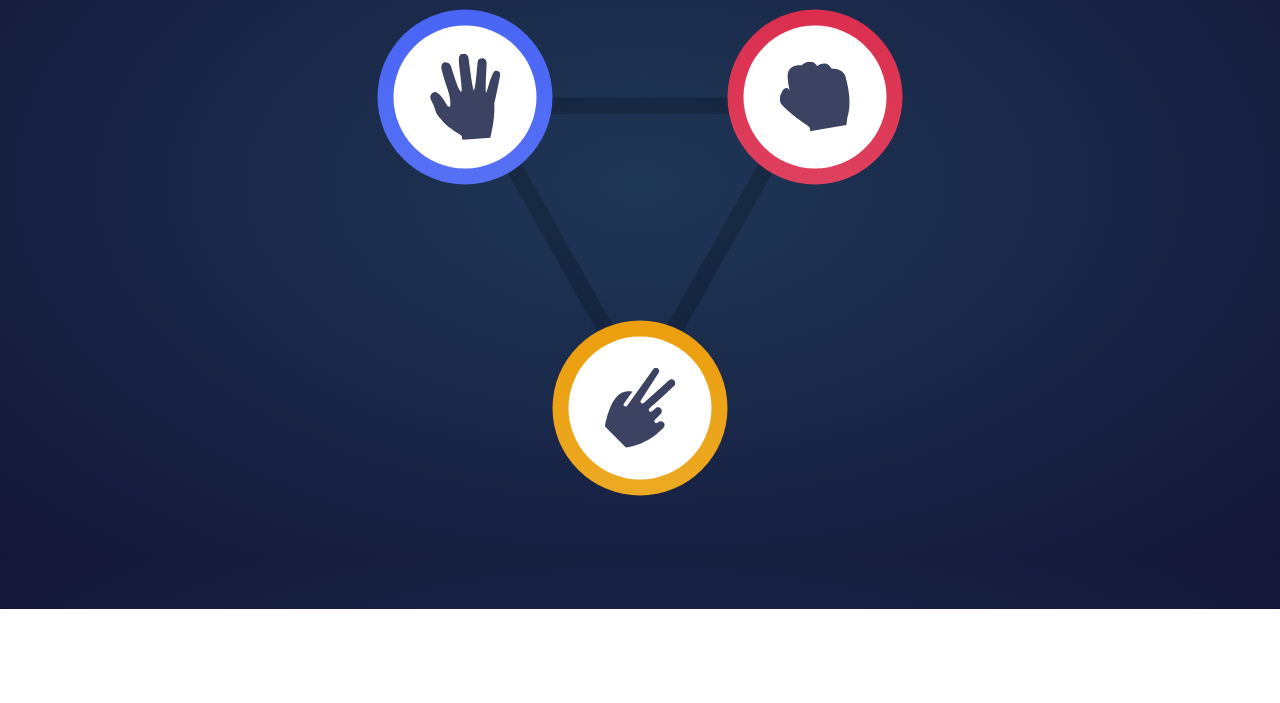
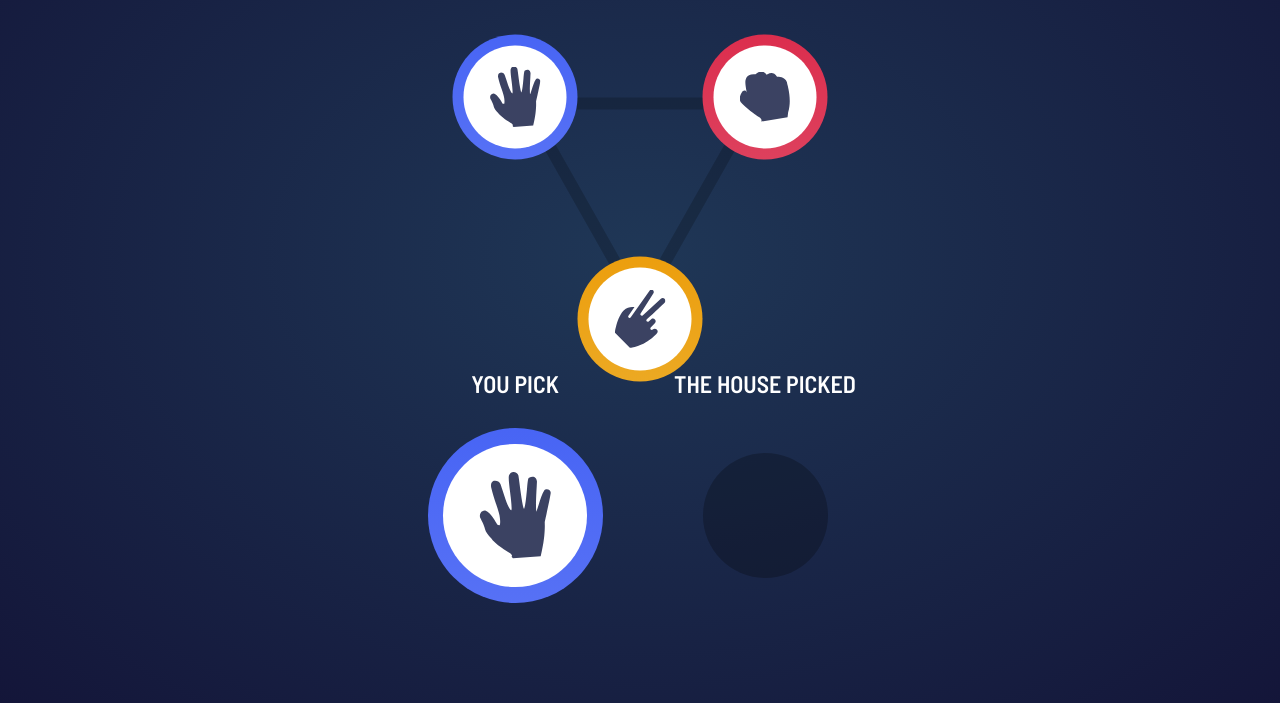
Before and after one commit to GrzegorzKobuszewski/PRS, a plain HTML site: page index.html in a window 1280 px wide. Shown: the part 191-894 px from the top of the page. Before the commit the page ends 800 px from the top, so only its background shows below. Drawn offline with Linux system fonts and the light colour scheme.

Commit message:
Dodanie 2 widoku i części skryptów

```diff
--- /dev/null
+++ b/app.js
@@ -0,0 +1,59 @@
+// state
+
+// scoer
+
+//player pich
+
+// ai pick
+
+
+
+
+const playerWinsLSKey = "playerWin";
+const AIWinsLSKey = "AIWins";
+
+let state = {
+    playerWins: localStorage.getItem(playerWinsLSKey) || 0,
+    AIWins: localStorage.getItem(AIWinsLSKey) || 0,
+    playerPick: null,
+    AIPick: null,
+};
+
+const renderScore = () => {
+    const pointsElement = document.querySelector(".points");
+    pointsElement.innerText = state.playerWins - state.AIWins;
+};
+
+
+const bindPickEvents = () => {
+    document.querySelectorAll(".options button").forEach((button) => {
+        button.addEventListener("click", (e) => {
+            pickByPlayer(e.currentTarget.dataset.pick);
+            pickByAI();
+
+        });
+    });
+};
+
+const pickByPlayer = (pickedOption) => {
+    state = {
+        ...state,
+        playerPick: pickedOption,
+    };
+};
+
+const pickByAI = (pickedOption) => {
+    const options = ["rock", "paper", "scissors"];
+    const AIPick = options[Math.floor(Math.random() * options.length)];
+    state = {
+        ...state,
+        AIPick,
+    };
+};
+
+const init = () => {
+    renderScore();
+    bindPickEvents();
+};
+
+init();
--- a/index.html
+++ b/index.html
@@ -36,31 +36,53 @@
 
   </header>
 
+
   <main>
 
     <section class="options">
 
-      <button class="button button--paper">
+      <button class="button button--paper" data-pick="paper">
         <div class="button__image-container">
           <img src="./images/icon-paper.svg" alt="Paper - Papier">
         </div>
       </button>
 
-      <button class="button button--rock">
+      <button class="button button--rock" data-pick="rock">
         <div class="button__image-container">
           <img src="./images/icon-rock.svg" alt="Rock - Kamień">
         </div>
       </button>
 
-      <button class="button button--scissors">
+      <button class="button button--scissors" data-pick="scissors">
         <div class="button__image-container">
           <img src="./images/icon-scissors.svg" alt="Scissors - Nożyce">
         </div>
       </button>
 
+    </section>
+
+
+    <section class="battle">
+
+      <div class="pick-up">
+        <span class="battle__title">YOU PICK</span>
+        <div class="button button--paper">
+          <div class="button__image-container">
+            <img src="./images/icon-paper.svg" alt="Paper - Papier">
+          </div>
+        </div>
+      </div>
+
+
+      <div class="pick-up">
+        <span class="battle__title">THE HOUSE PICKED</span>
+          <div class="pick-up_placeholder"></div>
+
+      </div>
+
+
 
     </section>
-
 
 
 
@@ -73,6 +95,7 @@
     Coded by <a href="#">Your Name Here</a>.
   </div> -->
 
+    <script src="app.js"></script>
 </body>
 
 </html>
--- a/styles.css
+++ b/styles.css
@@ -29,7 +29,7 @@ header {
     display: flex;
     align-items: center;
     justify-content: space-between;
-    max-width: 800px;
+    max-width: 600px;
     margin: 0 auto;
     padding: 20px;
 }
@@ -68,7 +68,7 @@ h1 span {
 
 main {
     margin:  auto;
-    max-width: 800px;
+    max-width: 600px;
     padding: 50px;
 }
 
@@ -82,6 +82,7 @@ main {
 }
 
 .options .button {
+    cursor: pointer;
     position: absolute;
     width: 50%;
 }
@@ -93,7 +94,6 @@ main {
     justify-content: center;
     border: none;
     border-radius: 50%;
-    cursor: pointer;
 }
 
 .button img {
@@ -105,28 +105,72 @@ main {
     align-items: center;
     justify-content: center;
     background-color: var(--color-main);
+    /* box-shadow: inset 0px -2px 0px rgba(0, 0, 0, 0.2); */
     border-radius: 50%;
     height: 82%;
     width: 82%;
 }
 
-.button--paper {
+
+.options .button--paper {
     left:0;
     top: 0;
     transform: translate(-50%, -50%);
+}
+
+.options .button--rock {
+    right: 0;
+    top: 0;
+    transform: translate(50%, -50%);
+}
+
+.options .button--scissors {
+    bottom: 0;
+    left: 50%;
+    transform: translate(-50%, 50%);
+}
+
+
+.button--paper {
     background: linear-gradient(var(--color-paper));
 }
 
 .button--rock {
-    right: 0;
-    top: 0;
-    transform: translate(50%, -50%);
     background: linear-gradient(var(--color-rock));
 }
 
 .button--scissors {
-    bottom: 0;
-    left: 50%;
-    transform: translate(-50%, 50%);
     background: linear-gradient(var(--color-scissors));
 }
+
+.battle {
+    color: var(--color-main);
+    display: flex;
+}
+
+.battle .button {
+    width: 70%;
+}
+
+.pick-up {
+    align-items: flex-start;
+    display: flex;
+    justify-content: center;
+    flex-wrap: wrap;
+    width: 50%;
+
+}
+
+.battle__title {
+    font-size: 24px;
+    padding-bottom: 30px;
+    text-align: center;
+    width: 100%;
+}
+
+.pick-up_placeholder {
+    aspect-ratio: 1 / 1;
+    background: rgba(0, 0, 0, 0.25);
+    border-radius: 50%;
+    width: 50%;
+}
```
